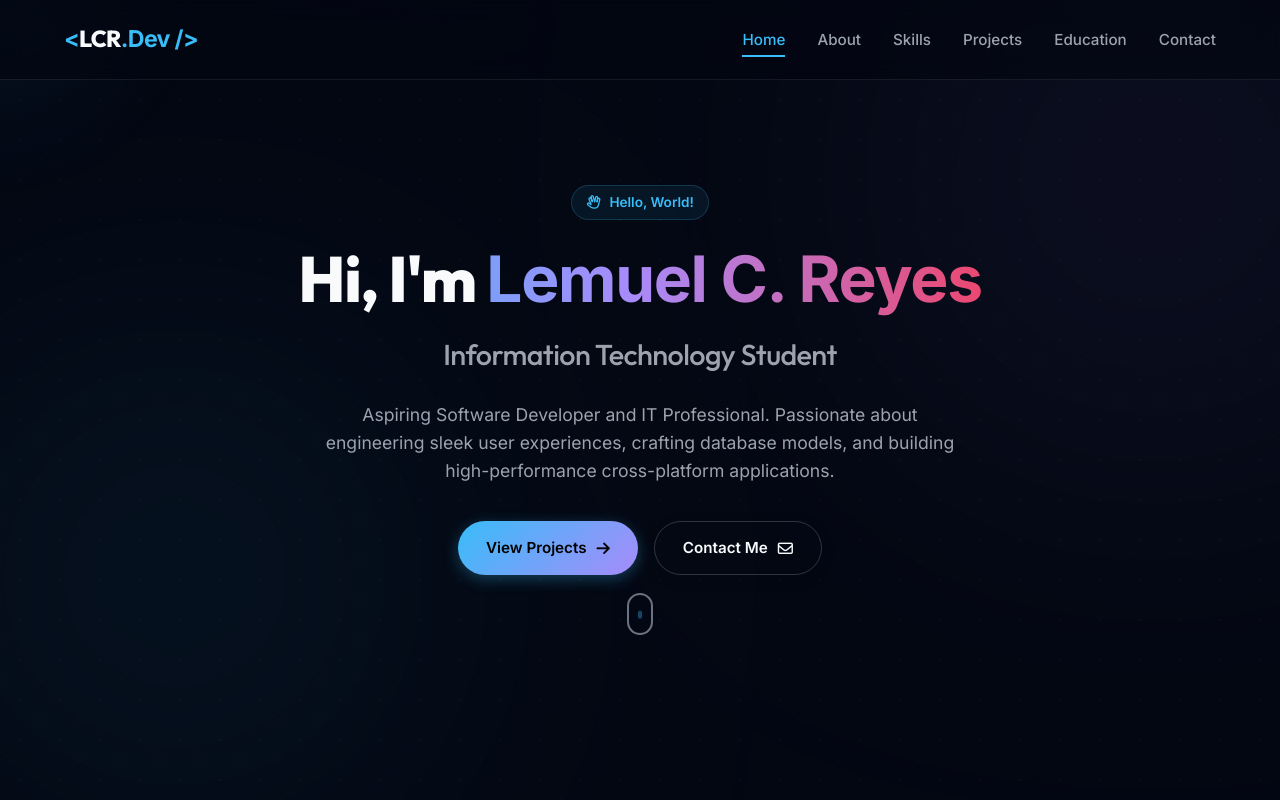
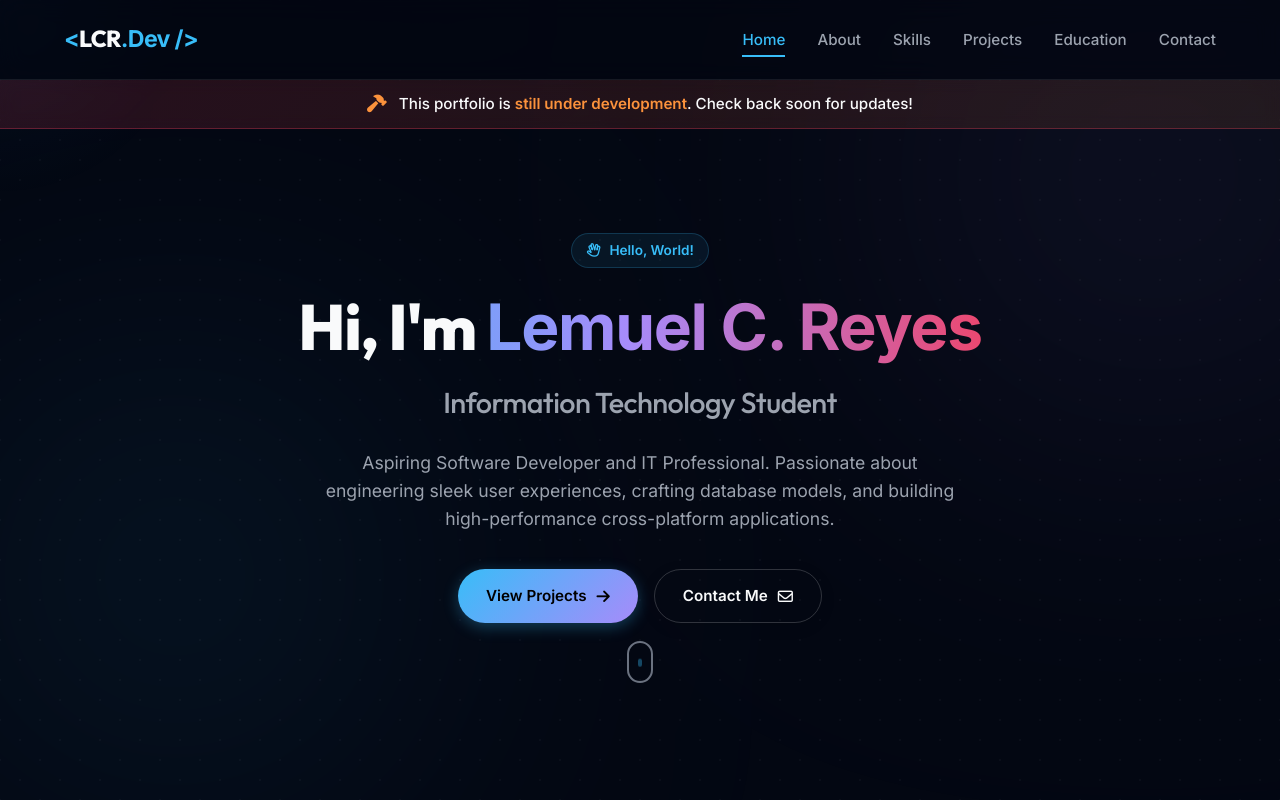
Before and after one commit to LemuelIT/lcrportfolio, a plain HTML site: page index.html in a window 1280 px wide. Shown: the top 800 px of the page. Drawn offline with Linux system fonts and the light colour scheme.

Commit message:
Updated portfolio

```diff
--- a/index.html
+++ b/index.html
@@ -28,6 +28,14 @@
     <div class="bg-blobs">
         <div class="blob blob-purple"></div>
         <div class="blob blob-cyan"></div>
+    </div>
+
+    <!-- Development Status Banner -->
+    <div class="dev-banner">
+        <div class="dev-banner-content">
+            <i class="fa-solid fa-hammer"></i>
+            <span>This portfolio is <strong>still under development</strong>. Check back soon for updates!</span>
+        </div>
     </div>
 
     <!-- Header Navigation -->
--- a/style.css
+++ b/style.css
@@ -181,6 +181,63 @@ h1, h2, h3, h4, h5, h6 {
 }
 
 /* ==========================================================================
+   2.5 Development Status Banner
+   ========================================================================== */
+.dev-banner {
+    position: fixed;
+    top: var(--header-height);
+    left: 0;
+    right: 0;
+    background: linear-gradient(135deg, rgba(244, 63, 94, 0.15), rgba(251, 146, 60, 0.1));
+    border-bottom: 1px solid rgba(244, 63, 94, 0.3);
+    backdrop-filter: blur(8px);
+    -webkit-backdrop-filter: blur(8px);
+    z-index: 99;
+    padding: 12px 20px;
+    animation: slideDown var(--transition-slow);
+}
+
+.dev-banner-content {
+    max-width: var(--container-max-width);
+    margin: 0 auto;
+    display: flex;
+    align-items: center;
+    justify-content: center;
+    gap: 12px;
+    text-align: center;
+    font-size: 0.95rem;
+    color: var(--text-primary);
+    font-weight: 500;
+}
+
+.dev-banner-content i {
+    color: #fb923c;
+    font-size: 1.1rem;
+}
+
+.dev-banner-content strong {
+    color: #fb923c;
+    font-weight: 600;
+}
+
+@keyframes slideDown {
+    from {
+        opacity: 0;
+        transform: translateY(-10px);
+    }
+    to {
+        opacity: 1;
+        transform: translateY(0);
+    }
+}
+
+/* Adjust header z-index to stay above banner */
+header {
+    position: relative;
+    z-index: 100;
+}
+
+/* ==========================================================================
    3. Glassmorphism Design Token System
    ========================================================================== */
 .glass-panel {
@@ -214,6 +271,10 @@ h1, h2, h3, h4, h5, h6 {
 /* ==========================================================================
    4. Reusable Layout Components
    ========================================================================== */
+main {
+    margin-top: 48px;
+}
+
 .container {
     width: 100%;
     max-width: var(--container-max-width);
```
